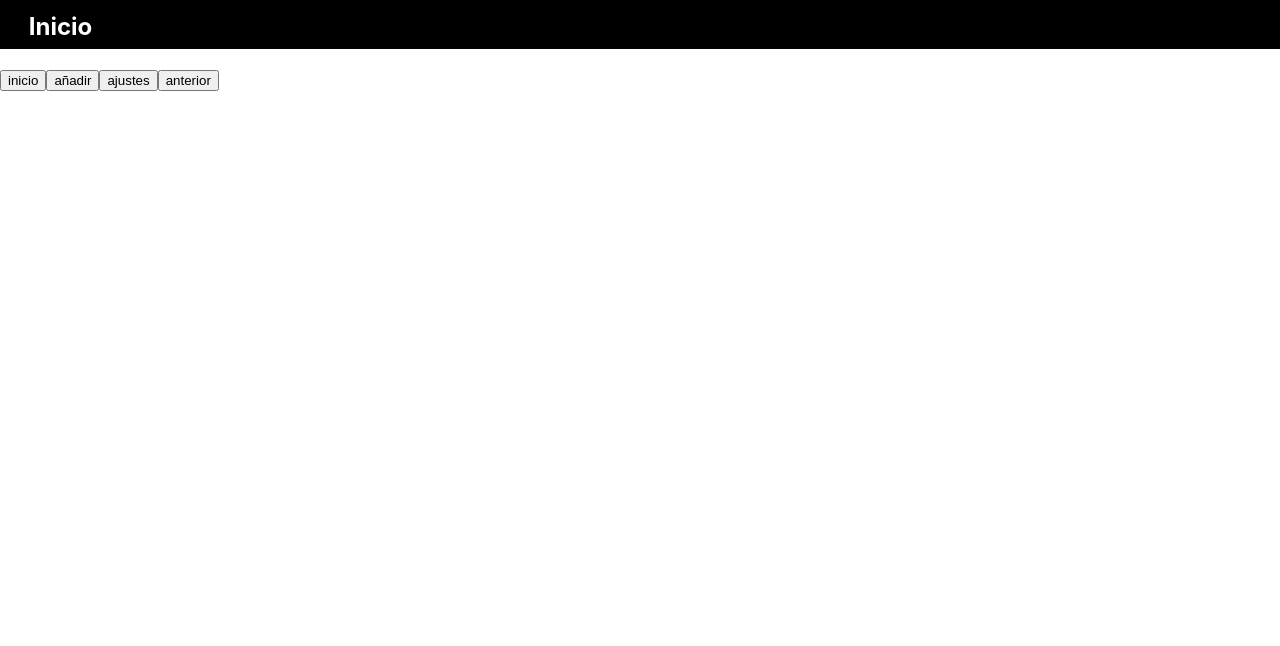
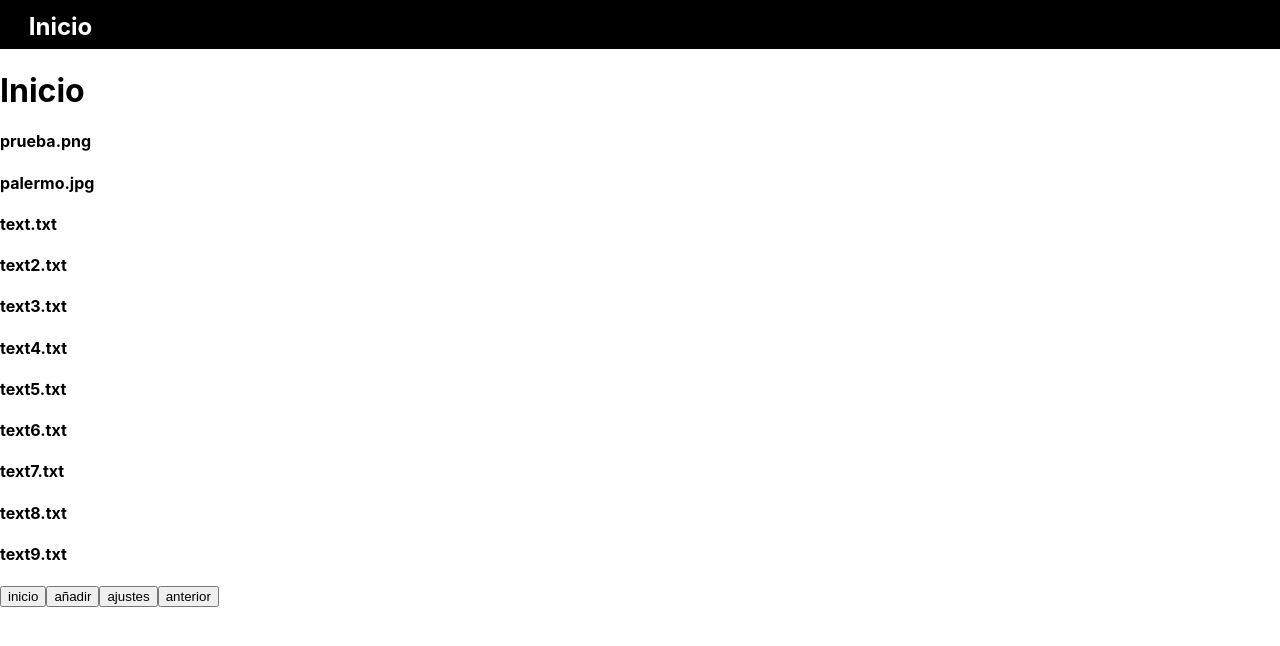
Before and after one commit to danielrodajo/media-cloud, a React (Create React App) app: page / in a window 1280 px wide. Shown: the top 646 px of the page. Built offline with nearby package versions, Linux system fonts and the light colour scheme.

Commit message:
BodyList

```diff
--- a/src/App.js
+++ b/src/App.js
@@ -3,11 +3,13 @@ import './App.css';
 import TopBar from './components/TopBar/TopBar';
 import BottomBar from './components/BottomBar/BottomBar';
 import ListButtons from './components/BottomBar/ListButtons';
+import BodyList from './components/BodyList/BodyList';
 
 function App() {
   return (
     <Fragment>
       <TopBar title="Inicio"/>
+      <BodyList />
       <BottomBar buttons = {ListButtons()}/>
     </Fragment>
   );
--- /dev/null
+++ b/src/components/BodyList/BodyList.jsx
@@ -0,0 +1,16 @@
+import React from 'react'
+import MenuList from './MenuList/MenuList'
+import FileList from './FileList/FileList'
+
+const files = ['prueba.png', 'palermo.jpg', 'text.txt', 'text2.txt', 'text3.txt', 'text4.txt', 'text5.txt', 'text6.txt', , 'text7.txt', , 'text8.txt', , 'text9.txt']
+
+const BodyList = () => {
+    return (
+        <div>
+            <MenuList text="Inicio"/>
+            <FileList files={files}/>
+        </div>
+    );
+}
+
+export default BodyList;
--- /dev/null
+++ b/src/components/BodyList/FileList/FileList.css
@@ -0,0 +1,3 @@
+.FileList {
+
+}
--- /dev/null
+++ b/src/components/BodyList/FileList/FileList.jsx
@@ -0,0 +1,16 @@
+import React from 'react';
+import './FileList.css';
+
+const FileList = props => {
+    return (
+        <div className="FileList">
+            {
+                props.files.map(file => (
+                    <h4 key={file}>{file}</h4>
+                ))
+            }
+        </div>
+    );
+}
+
+export default FileList;
--- /dev/null
+++ b/src/components/BodyList/MenuList/MenuList.jsx
@@ -0,0 +1,11 @@
+import React from 'react';
+
+const MenuList = props => {
+    return (
+        <div>
+            <h1>{props.text}</h1>
+        </div>
+    );
+}
+
+export default MenuList;
```
Also changed, not shown: src/components/BodyList/BodyList.css (added), src/components/BodyList/MenuList/MenuList.css (added).
